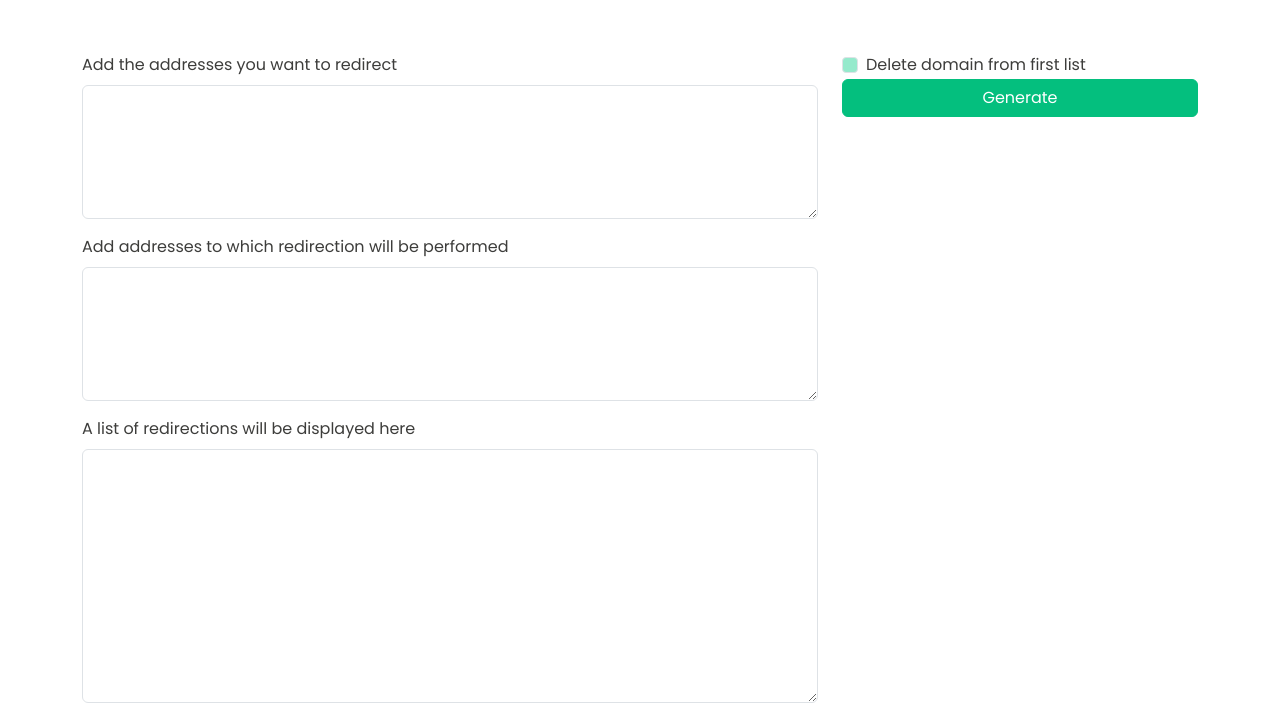
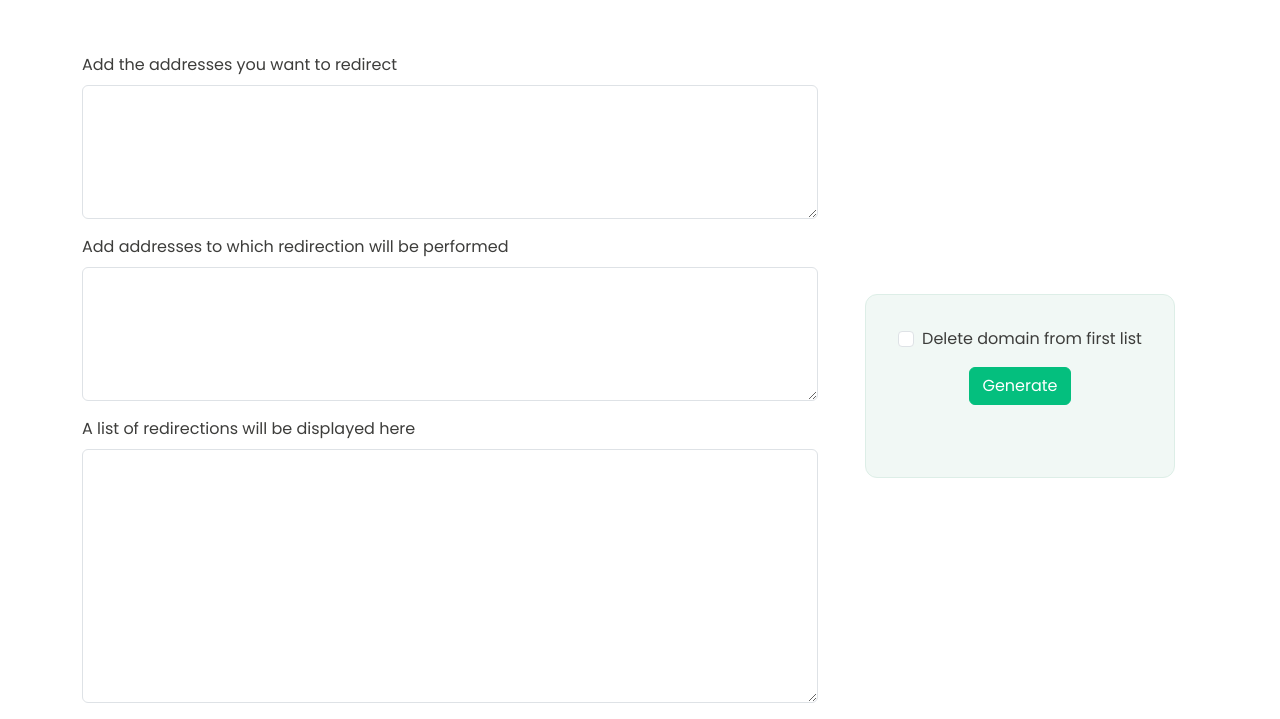
Before and after one commit to Nifalas/Redirect-301-magnet-tool, a plain HTML site: page index.html in a window 1280 px wide. Shown: the part 162-881 px from the top of the page. Drawn offline with nearby package versions, Linux system fonts and the light colour scheme.

Commit message:
form check style

```diff
--- a/index.html
+++ b/index.html
@@ -61,7 +61,8 @@
             </div>
           </form>
         </div>
-        <div class="card custom-card col-lg-4 col-md-6 col-sm-12">
+        <div class="form-collumn col-lg-4 col-md-6 col-sm-12">
+          <div class="form-wrapped">
           <div class="form-check">
             <label class="form-check-label" for="flexCheckDefault">
               Delete domain from first list
@@ -74,6 +75,7 @@
             />
           </div>
           <button class="btn btn-primary" id="btn_generate">Generate</button>
+          </div>
         </div>
       </div>
     </div>
--- a/style.css
+++ b/style.css
@@ -26,6 +26,17 @@ h1{
   margin: 0 auto;
 }
 
+.form-wrapped{
+  padding: 2em;
+  border-radius: 12px;
+  display: flex;
+  justify-content: center;
+  align-items: center;
+  flex-direction: column;
+  background-color: #f1f8f5;
+  border: 1px solid #ddeee7;
+}
+
 .form-label{
   color: #3d3d3b;
 }
@@ -34,8 +45,18 @@ h1{
   color: #3d3d3b;
 }
 
+.form-collumn{
+  display: flex;
+  justify-content: center;
+  align-items: center;
+}
+
+div.form-check{
+  margin-bottom: 1em;
+}
+
 .form-check-input{
-  background-color: #95eacc;
+  background-color: white;
 }
 
 .btn{
@@ -43,3 +64,12 @@ h1{
   border: 1px solid #04bf7e;
   margin-bottom: 40px;
 }
+
+#btn_generate{
+  transition: 0.5s;
+}
+
+#btn_generate:hover{
+  transform: scale(.9);
+  background-color: #113b51;
+}
```
